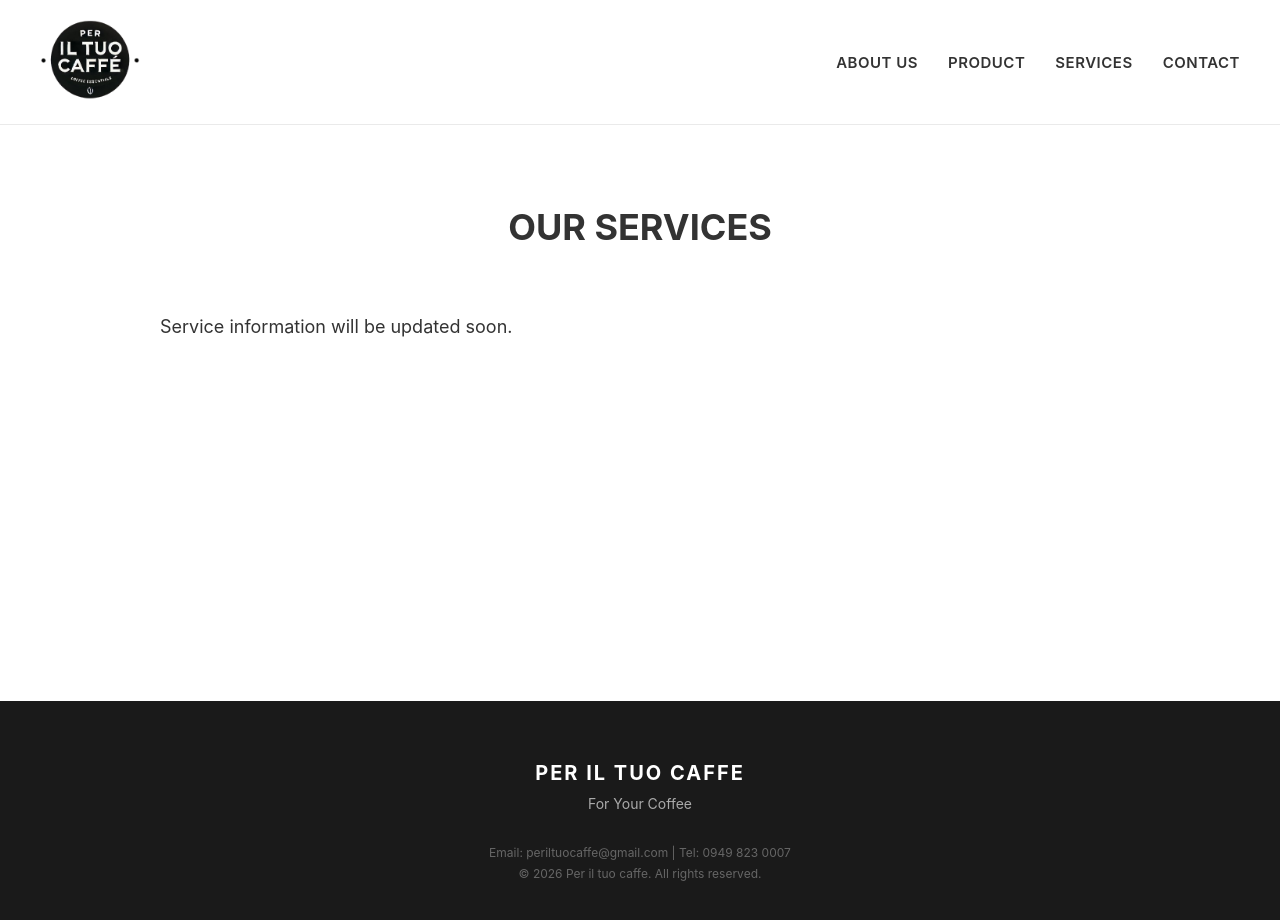
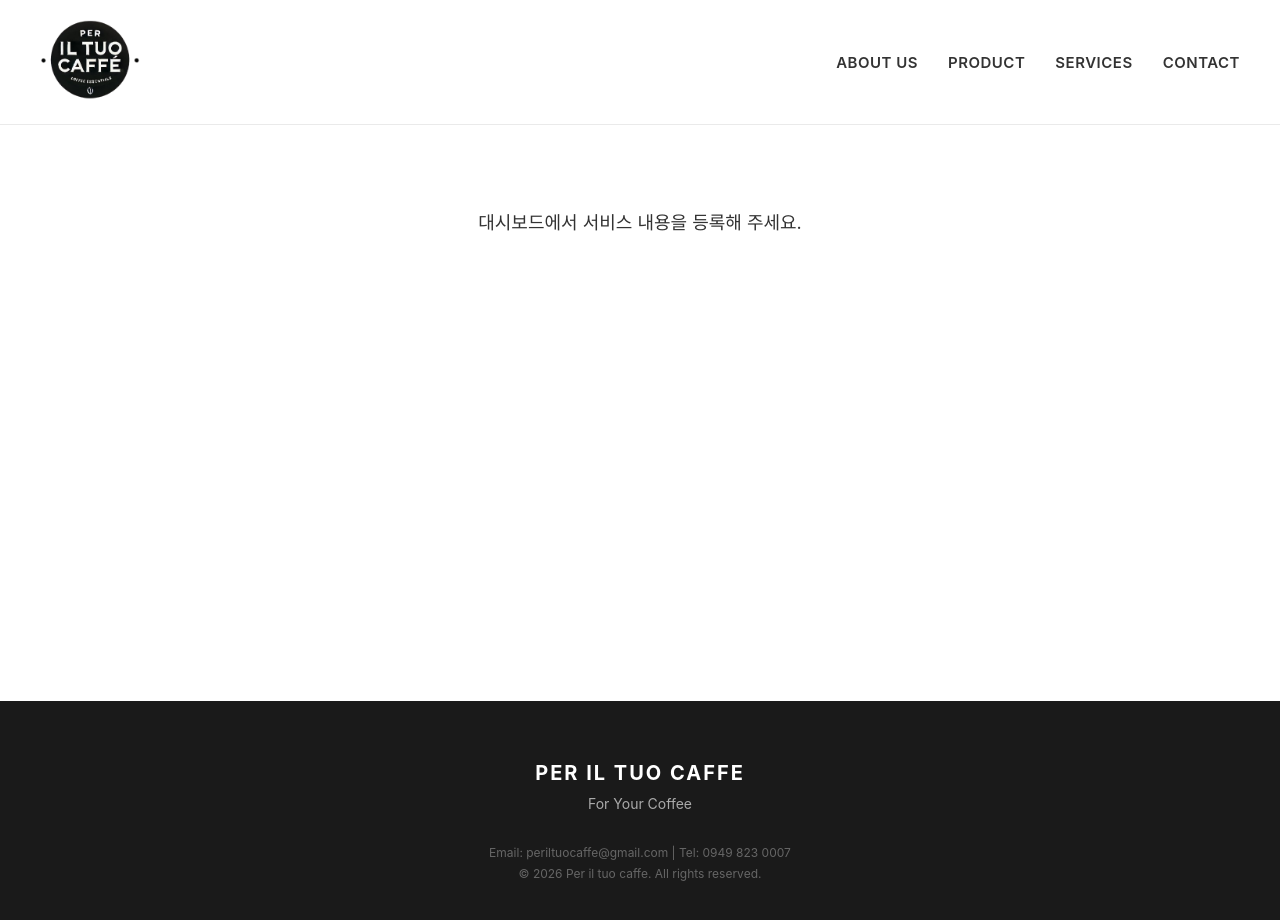
Before and after one commit to tonycho999/periltuocaffe, a React (Vite) app: page /services in a window 1280 px wide. Shown: the top 920 px of the page. Built offline with nearby package versions, Linux system fonts and the light colour scheme; no server answers.

Commit message:
Update Services.jsx

```diff
--- a/src/pages/Services.jsx
+++ b/src/pages/Services.jsx
@@ -9,23 +9,30 @@ export default function Services() {
     fetch('https://periltuocaffe-api.tonycho999.workers.dev/settings')
       .then(res => res.json())
       .then(config => {
-        if (config && config.service_data) {
-          const html = typeof config.service_data === 'object' ? config.service_data.content : config.service_data;
-          setContent(html);
+        // ✨ 해결: DB에 services_data로 저장되어 있을 수도 있으므로 둘 다 안전하게 찾습니다.
+        const serviceData = config.services_data || config.service_data;
+
+        if (serviceData) {
+          const html = typeof serviceData === 'object' ? serviceData.content : serviceData;
+          setContent(html || '');
         }
-      }).finally(() => setLoading(false));
+      })
+      .catch(err => console.error("데이터를 불러오지 못했습니다:", err))
+      .finally(() => setLoading(false));
   }, []);
 
   return (
     <div style={{ display: 'flex', flexDirection: 'column', minHeight: '100vh' }}>
       <main style={{ flex: '1', padding: '80px 20px', maxWidth: '1000px', margin: '0 auto', width: '100%', boxSizing: 'border-box' }}>
-        <h2 style={{ textAlign: 'center', fontSize: '36px', fontWeight: 'bold', marginBottom: '60px', textTransform: 'uppercase' }}>
-          Our Services
-        </h2>
-        {loading ? <div style={{ textAlign: 'center' }}>Loading...</div> : (
+
+        {/* ✨ 고정되어 있던 <h2>Our Services</h2> 제목을 지웠습니다. (대시보드의 HTML이 대신 출력됩니다) */}
+
+        {loading ? (
+          <div style={{ textAlign: 'center', padding: '100px', color: '#888' }}>Loading...</div>
+        ) : (
           <div
             style={{ lineHeight: '2.0', fontSize: '18px', color: '#333' }}
-            dangerouslySetInnerHTML={{ __html: content || "Service information will be updated soon." }}
+            dangerouslySetInnerHTML={{ __html: content || "<p style='text-align:center;'>대시보드에서 서비스 내용을 등록해 주세요.</p>" }}
           />
         )}
       </main>
```
